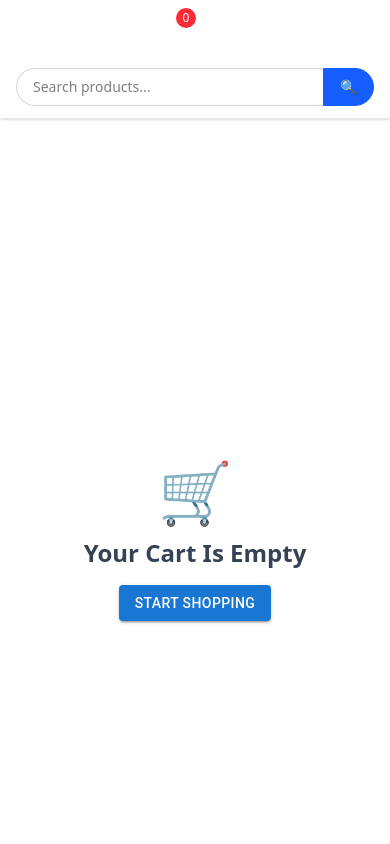
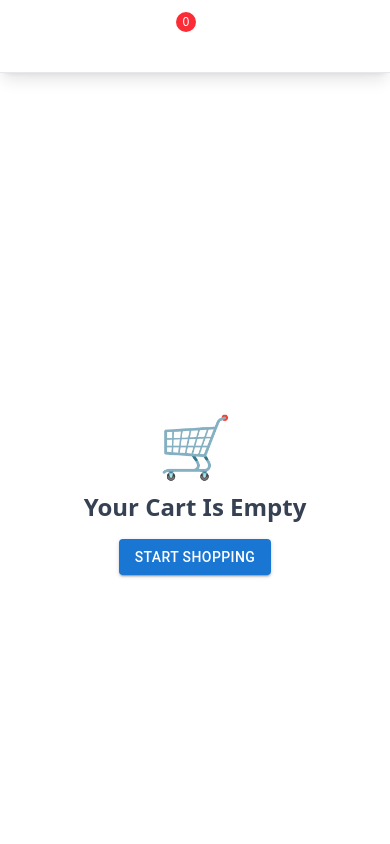
Before and after one commit to Amir-ZoghiPeyman/mft-react-project, a React app: page /cart in a window 390 px wide. Shown: the top 844 px of the page. Built offline with nearby package versions, Linux system fonts and the light colour scheme; some icons are missing; the HTML template or start-up script is replaced by a standard one.

Commit message:
header comp updated

```diff
--- a/src/components/header/index.jsx
+++ b/src/components/header/index.jsx
@@ -1,38 +1,38 @@
+import { useNavigate } from 'react-router-dom';
 import AccountCircleOutlinedIcon from '@mui/icons-material/AccountCircleOutlined';
 import FavoriteBorderOutlinedIcon from '@mui/icons-material/FavoriteBorderOutlined';
 import ShoppingCartOutlinedIcon from '@mui/icons-material/ShoppingCartOutlined';
 import HomeOutlinedIcon from '@mui/icons-material/HomeOutlined';
-import { useNavigate } from 'react-router-dom';
 import useCart from '../../store/useCart';
 
 export default function Header() {
     const navigate = useNavigate()
     const { products } = useCart();
+
     return (
-        <header className=" sticky top-0 z-50 bg-white shadow-sm">
-            <div className="container mx-auto px-4 sm:px-6 py-3 sm:py-4">
+        <header className="sticky top-0 z-50 bg-white shadow-lg">
+            <div className="container mx-auto px-4 sm:px-6 pt-4 sm:py-4">
                 <div className="flex flex-col sm:flex-row items-center justify-between gap-4 sm:gap-0">
 
-                    <div className="w-full sm:max-w-md order-2 sm:order-1">
-                        <form className="flex">
+                    <div className="w-full max-w-md order-2 sm:order-1">
+                        <form className="hidden md:flex">
                             <input
                                 className="flex-1 border border-r-0 border-gray-300 rounded-l-full py-2 px-4 text-sm sm:text-base focus:outline-none focus:ring-2 focus:ring-blue-500 focus:border-transparent transition-all duration-200"
                                 type="text"
-                                placeholder="Search products..."
-                            />
+                                placeholder="Search products..." />
                             <button
                                 className="bg-blue-600 hover:bg-blue-700 text-white font-medium py-2 px-4 sm:px-6 rounded-r-full border border-blue-600 transition-colors duration-200 text-sm sm:text-base"
-                                type="submit"
-                            >
+                                type="submit">
                                 <span className="hidden sm:inline">Search</span>
-                                <span className="sm:hidden">🔍</span>
                             </button>
                         </form>
                     </div>
 
                     <div className="flex items-center justify-between w-full sm:w-auto order-1 sm:order-2">
                         <div className="flex items-center space-x-4 sm:space-x-6">
-                            <button onClick={() => navigate("/")} className="p-2 text-gray-700 hover:text-yellow-600 transition-colors duration-200">
+                            <button
+                                onClick={() => navigate("/")}
+                                className="p-2 text-gray-700 hover:text-yellow-600 transition-colors duration-200">
                                 <HomeOutlinedIcon fontSize="medium" />
                             </button>
                             <button className="p-2 text-gray-700 hover:text-blue-600 transition-colors duration-200">
@@ -41,7 +41,9 @@ export default function Header() {
                             <button className="p-2 text-gray-700 hover:text-red-500 transition-colors duration-200">
                                 <FavoriteBorderOutlinedIcon fontSize="medium" />
                             </button>
-                            <button onClick={() => navigate("/cart")} className="p-2 text-gray-700 hover:text-green-600 transition-colors duration-200 relative">
+                            <button
+                                onClick={() => navigate("/cart")}
+                                className="p-2 text-gray-700 hover:text-green-600 transition-colors duration-200 relative">
                                 <ShoppingCartOutlinedIcon fontSize="medium" />
                                 <span className="absolute -top-1 -right-1 bg-red-500 text-white text-xs rounded-full h-5 w-5 flex items-center justify-center">
                                     {products?.length || 0}
--- a/src/pages/mainPage/index.jsx
+++ b/src/pages/mainPage/index.jsx
@@ -1,6 +1,6 @@
 import Hero from '../../components/hero';
+import Section_01 from '../../components/section_01';
 import Feature_01 from '../../components/feature_01';
-import Section_01 from '../../components/section_01';
 import ProductsList from '../../components/productsList';
 import Blog_01 from '../../components/blog_01';
 
```
